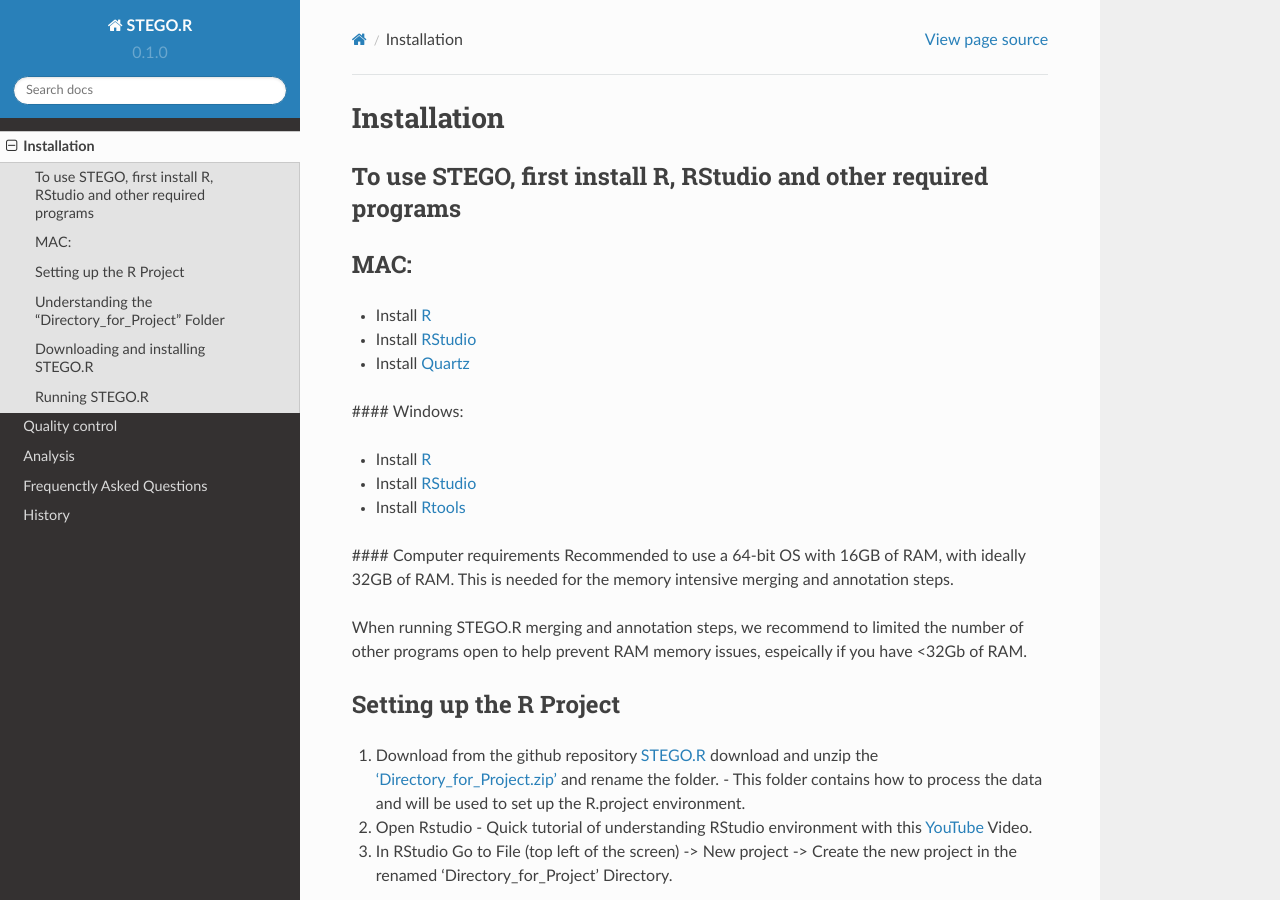
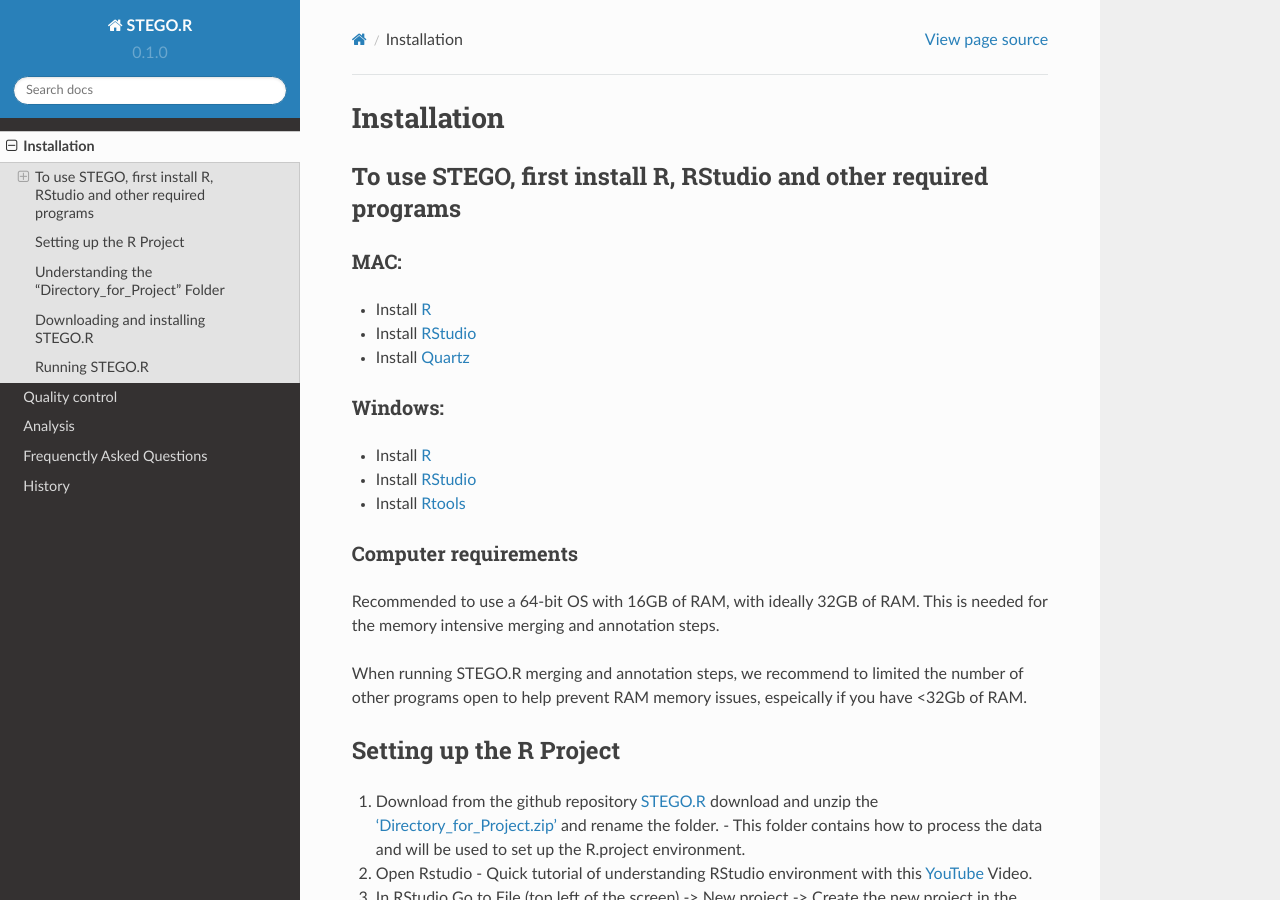
Before and after one commit to KerryAM-R/STEGOR, a Sphinx documentation site: the page built from docs/source/1.installation.rst, in a window 1280 px wide and 900 px high. Built offline with Sphinx 7.4.7 and the Read the Docs theme 2.0.0, drawn with Linux system fonts in a browser that asks for light colours; pages that are not in the unit, such as notebooks, are missing from menus; part of the change alters nothing that is shown.

```diff
--- a/docs/source/1.installation.rst
+++ b/docs/source/1.installation.rst
@@ -4,19 +4,21 @@ Installation
 To use STEGO, first install R, RStudio and other required programs
 ------------------------------------------------------------------
 MAC:
-----
+^^^^
 
 * Install `R <https://cran.r-project.org/bin/macosx/>`_
 * Install `RStudio <https://posit.co/download/rstudio-desktop/>`_
 * Install `Quartz <https://www.xquartz.org>`_
 
-#### Windows:
+Windows:
+^^^^^^^^
 
 * Install `R <https://cran.r-project.org>`_
 * Install `RStudio <https://posit.co/download/rstudio-desktop/>`_
 * Install `Rtools <https://cran.r-project.org/bin/windows/Rtools/>`_
 
-#### Computer requirements
+Computer requirements
+^^^^^^^^^^^^^^^^^^^^^
 Recommended to use a 64-bit OS with 16GB of RAM, with ideally 32GB of RAM. This is needed for the memory intensive merging and annotation steps.
 
 When running STEGO.R merging and annotation steps, we recommend to limited the number of other programs open to help prevent RAM memory issues, espeically if you have <32Gb of RAM.
```
